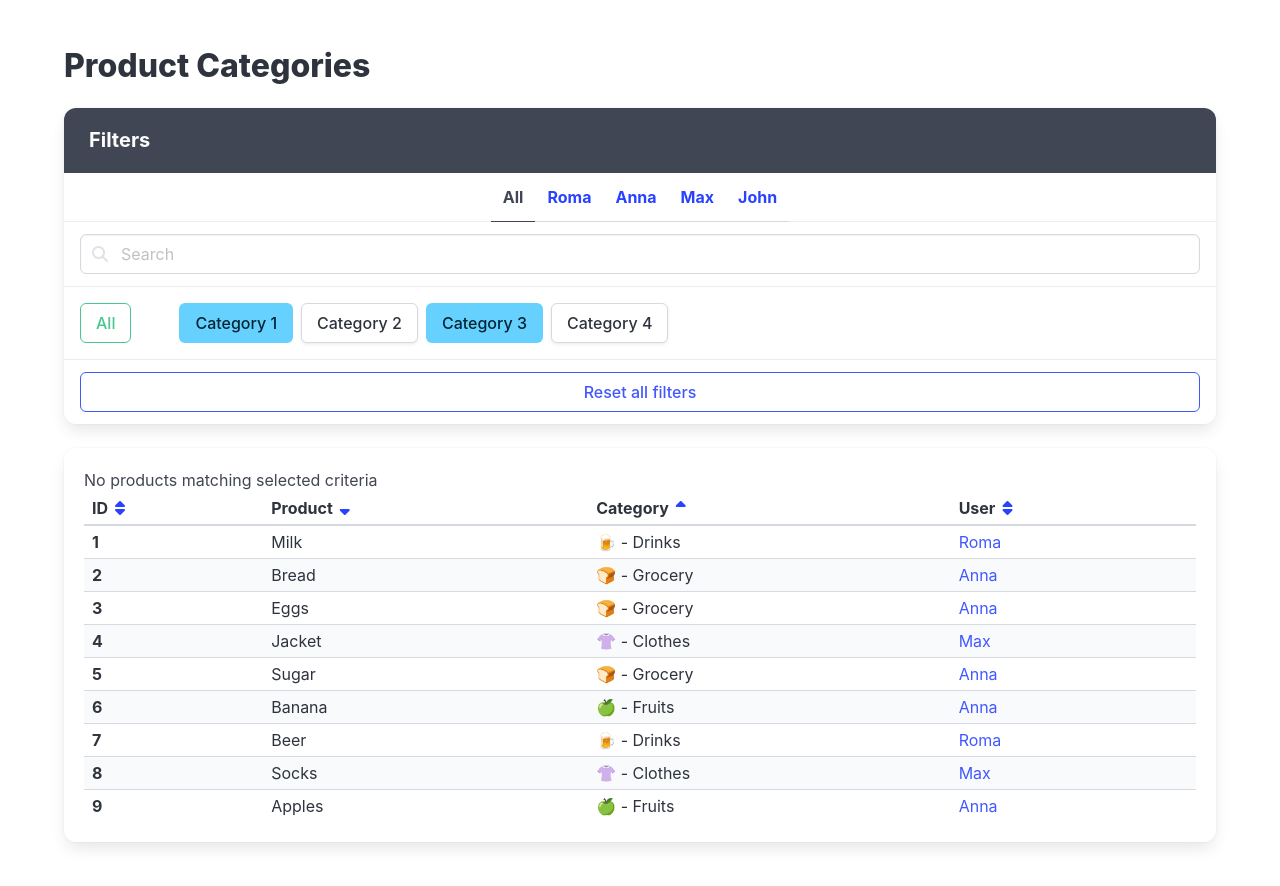
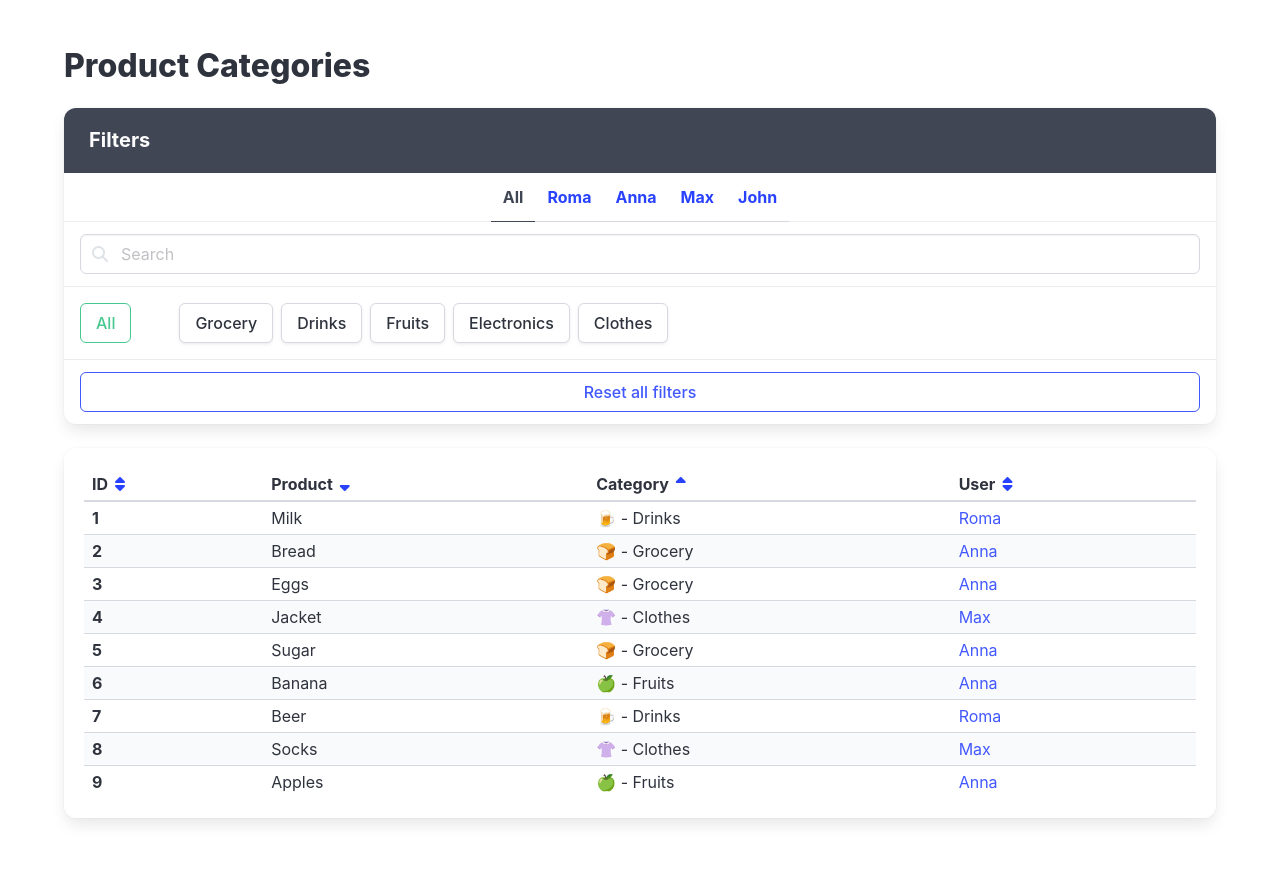
Before and after one commit to Royko7/react_product_categories_practice_git_royko7, a React (Vite) app: page / in a window 1280 px wide. Shown: the top 886 px of the page. Built offline with nearby package versions, Linux system fonts and the light colour scheme.

Commit message:
add filter category

```diff
--- a/src/App.jsx
+++ b/src/App.jsx
@@ -15,7 +15,7 @@ const products = productsFromServer.map(product => {
   return { ...product, category, user };
 });
 
-function getVisibleProducts(allProducts, userId, query) {
+function getVisibleProducts(allProducts, userId, query, categoryId) {
   let result = allProducts;
   const formatedQuery = query.trim().toLowerCase();
 
@@ -29,13 +29,35 @@ function getVisibleProducts(allProducts, userId, query) {
     );
   }
 
+  if (categoryId.length > 0) {
+    result = result.filter(
+      product => categoryId.includes(product.categoryId), // і тут  програв((((
+    );
+  }
+
   return result;
 }
 
 export const App = () => {
   const [selectedUser, setSelectedUser] = useState(0);
   const [query, setQuery] = useState('');
-  const visibleProducts = getVisibleProducts(products, selectedUser, query);
+  const [selectedCategory, setSelectedCategory] = useState([]);
+  const visibleProducts = getVisibleProducts(
+    products,
+    selectedUser,
+    query,
+    selectedCategory,
+  );
+
+  function filteredCategory(categoryId) {
+    setSelectedCategory(currentIds => {
+      if (currentIds.includes(categoryId)) {
+        return currentIds.filter(id => id !== categoryId);
+      }
+
+      return [...currentIds, categoryId];
+    });
+  }
 
   return (
     <div className="section">
@@ -105,39 +127,32 @@ export const App = () => {
               <a
                 href="#/"
                 data-cy="AllCategories"
+                onClick={() => setSelectedCategory([])}
                 className="button is-success mr-6 is-outlined"
               >
                 All
               </a>
 
+              {categoriesFromServer.map(category => (
                 <a
                   data-cy="Category"
-                className="button mr-2 my-1 is-info"
+                  key={category.id}
+                  className={classNames('button mr-2 my-1', {
+                    'is-info': selectedCategory.includes(category.id),
+                  })}
+                  onClick={() => filteredCategory(category.id)}
                   href="#/"
                 >
-                Category 1
+                  {category.title}
                 </a>
-
-              <a data-cy="Category" className="button mr-2 my-1" href="#/">
-                Category 2
-              </a>
-
-              <a
-                data-cy="Category"
-                className="button mr-2 my-1 is-info"
-                href="#/"
-              >
-                Category 3
-              </a>
-              <a data-cy="Category" className="button mr-2 my-1" href="#/">
-                Category 4
-              </a>
+              ))}
             </div>
 
             <div className="panel-block">
               <a
                 data-cy="ResetAllButton"
                 href="#/"
+                onClick={() => setSelectedUser(0)}
                 className="button is-link is-outlined is-fullwidth"
               >
                 Reset all filters
@@ -147,10 +162,14 @@ export const App = () => {
         </div>
 
         <div className="box table-container">
+          {visibleProducts.length === 0 ? (
             <p data-cy="NoMatchingMessage">
               No products matching selected criteria
             </p>
-
+          ) : (
+            ''
+          )}
+          {visibleProducts.length !== 0 ? (
             <table
               data-cy="ProductTable"
               className="table is-striped is-narrow is-fullwidth"
@@ -260,6 +279,9 @@ export const App = () => {
               </tr> */}
               </tbody>
             </table>
+          ) : (
+            ''
+          )}
         </div>
       </div>
     </div>
```
Lines whose indentation alone changed are shown as unchanged.
